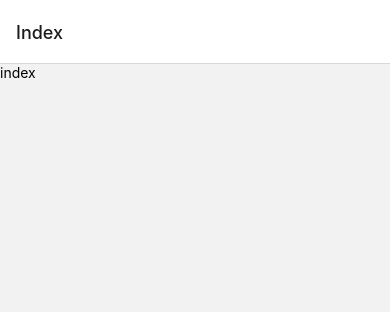
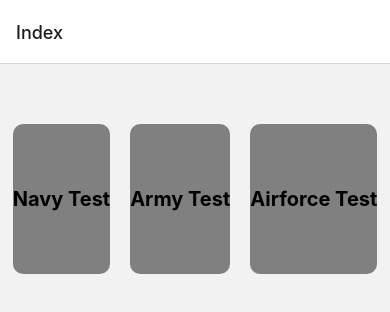
Before and after one commit to Shahbazqammar11/ArmyTestApp, a React Native app: screen / in a window 390 px wide. Shown: the top 312 px of the page. Built offline with nearby package versions, Linux system fonts and the light colour scheme.

Commit message:
adding screen navigation category base

```diff
--- a/src/screens/index.js
+++ b/src/screens/index.js
@@ -1,14 +1,71 @@
-import { StyleSheet, Text, View } from 'react-native'
-import React from 'react'
+import { StyleSheet, Text, View, TouchableOpacity } from 'react-native';
+import React from 'react';
+import { useNavigation } from '@react-navigation/native';
 
-const index = () => {
+export default function QuizApp  ({navigation})  {
+  const Navigation = useNavigation();
+
   return (
-    <View>
-      <Text>index</Text>
+    <View style={styles.container}>
+      <View style={styles.categoryContainer}>
+        <TouchableOpacity
+          style={styles.category}
+
+          onPress={() => Navigation.navigate("Playground", { category: 'navy' })}
+        >
+
+            <Text style={styles.categoryTitle}>Navy Test</Text>
+
+        </TouchableOpacity>
+        <TouchableOpacity
+          style={styles.category}
+          onPress={() => Navigation.navigate("Playground", { category: 'army' })}
+        >
+
+            <Text style={styles.categoryTitle}>Army Test</Text>
+
+        </TouchableOpacity>
+        <TouchableOpacity
+          style={styles.category}
+          onPress={() => Navigation.navigate("Playground", { category: 'airforce' })}
+        >
+
+            <Text style={styles.categoryTitle}>Airforce Test</Text>
+
+        </TouchableOpacity>
+      </View>
     </View>
-  )
+  );
 }
 
-export default index
 
-const styles = StyleSheet.create({})
+
+const styles = StyleSheet.create({
+  container: {
+    flex: 1,
+
+  },
+  categoryContainer: {
+    flexDirection: 'row',
+    flexWrap:'wrap',
+    justifyContent: 'center',
+    alignItems:'center',
+    marginTop:50,
+  },
+  category: {
+    Width: 150,
+    height:150,
+    margin:10,
+    borderRadius:10,
+    backgroundColor:'grey',
+    justifyContent:'center',
+    alignItems:'center',
+
+  },
+  categoryTitle: {
+    fontSize: 20,
+    fontWeight:'bold',
+    textAlign:'center',
+    color:'black',
+  },
+});
--- a/src/screens/playground.js
+++ b/src/screens/playground.js
@@ -9,6 +9,6 @@ const playground = () => {
   )
 }
 
-export default playground
+export default playground;
 
 const styles = StyleSheet.create({})
```
Also changed, not shown: package.json (+4 -4 lines), 1 other file (tests, documents, lock files or other folders).
